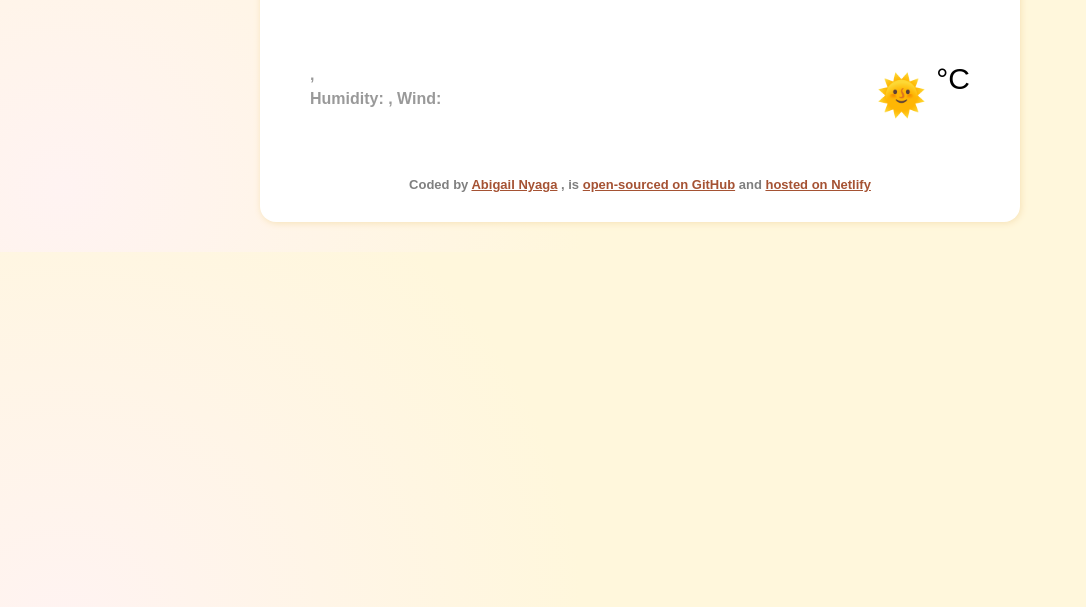
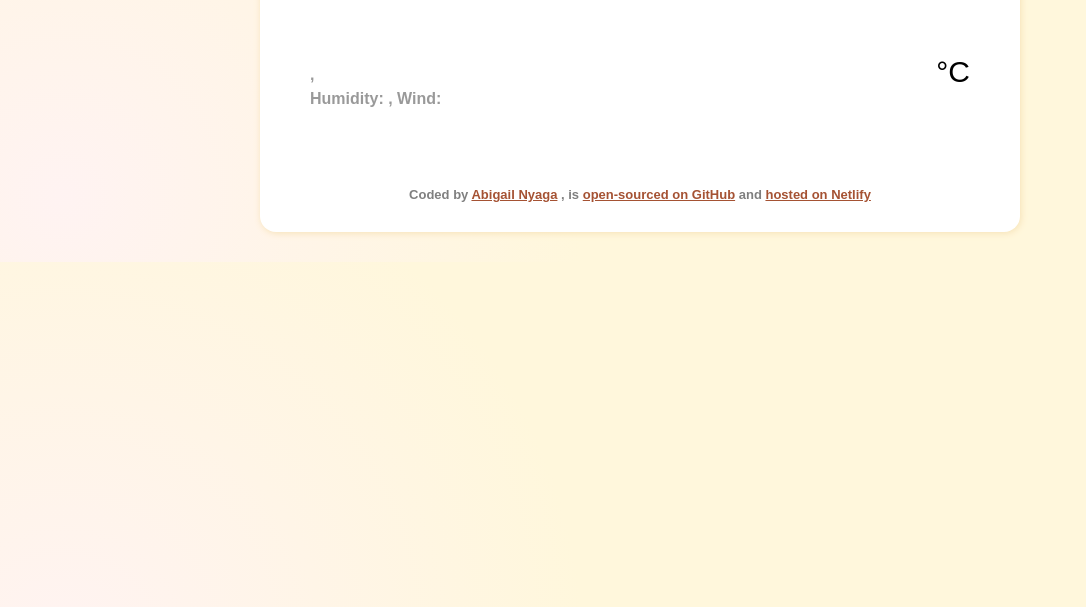
Before and after one commit to Abiiigyl/vanilla-weather-search-engine, a plain HTML site: page index.html in a window 1280 px wide. Shown: the part 193-800 px from the top of the page, without its empty margins (0-1086 px from the left). Drawn offline with nearby package versions, Linux system fonts and the light colour scheme; no server answers; a web font is replaced by a local one.

Commit message:
Added icon changes using API

```diff
--- a/index.html
+++ b/index.html
@@ -30,7 +30,7 @@
      </p>
      </div>
      <div class="content">
-      <div class="weather-icon">🌞</div>
+      <div class="weather-icon" id="weather-icon"></div>
       <div class="weather-temperature" id="weather-temperature"></div>
       <div class="weather-unit">°C</div>
      </div>
--- a/src/index.js
+++ b/src/index.js
@@ -11,8 +11,9 @@ function showTemperature(response) {
   let wind = document.querySelector("#wind");
   let time = document.querySelector("#time");
   let date = new Date(response.data.time * 1000);
+  let icon = document.querySelector("#weather-icon");
 
-
+  icon.innerHTML = `<img src="${response.data.condition.icon_url}" class="weather-icon">`
   temperature.innerHTML = Math.round(response.data.temperature.current);
   description.innerHTML = response.data.condition.description;
   humidity.innerHTML = `${response.data.temperature.humidity}%`;
--- a/src/styles.css
+++ b/src/styles.css
@@ -61,17 +61,18 @@ main {
   display: flex;
 }
 .weather-icon {
-  font-size: 40px;
- margin-top: 25px;
+  width: 90px;
+ height: 90px;
 }
 .weather-temperature {
   font-size: 90px;
   font-weight: 500;
   margin-left: 10px;
+  line-height: 90px;
 }
 .weather-unit {
   font-size: 30px;
-  margin-top: 15px;
+  margin-top: 8px;
 }
 
 footer {
```
